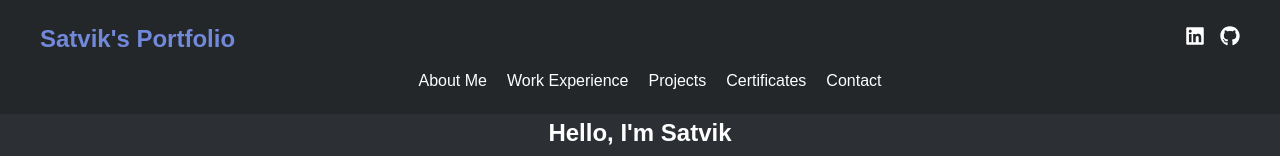
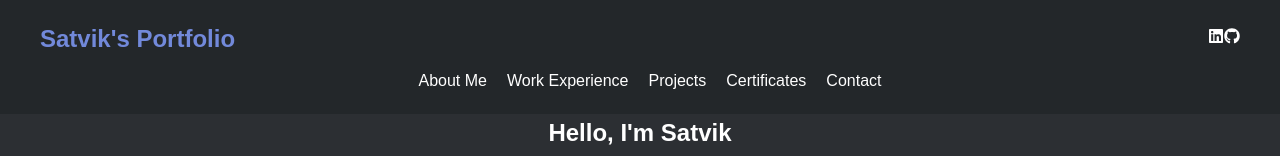
Before and after one commit to satvikgarimella/Mypotfolio, a React (Create React App) app: page / in a window 1280 px wide. Shown: the top 156 px of the page. Built offline with nearby package versions, Linux system fonts and the light colour scheme.

Commit message:
Update App.css

```diff
--- a/src/App.css
+++ b/src/App.css
@@ -20,7 +20,6 @@ body {
   background-color: var(--main-bg-color);
   color: var(--text-color);
   line-height: 1.6;
-  transition: all 0.3s ease;
   text-align: center;
 }
 
@@ -30,7 +29,6 @@ body {
   padding: 20px;
   display: flex;
   flex-direction: column;
-  justify-content: center;
   align-items: center;
 }
 
@@ -70,22 +68,6 @@ body {
   color: var(--accent-color);
 }
 
-/* Social links styling */
-.social-links {
-  display: flex;
-  gap: 15px;
-}
-
-.social-links a {
-  color: var(--text-color);
-  font-size: 20px;
-  transition: color 0.3s ease;
-}
-
-.social-links a:hover {
-  color: var(--accent-color);
-}
-
 /* Projects Section */
 .projects {
   padding: 60px 20px;
@@ -101,23 +83,20 @@ body {
 }
 
 .project-list {
-  display: flex;
-  justify-content: center;
+  display: grid;
+  grid-template-columns: repeat(auto-fit, minmax(300px, 1fr)); /* Grid layout for responsive cards */
   gap: 30px;
-  flex-wrap: wrap;
 }
 
 .project-card {
   background-color: var(--card-bg-color);
   padding: 20px;
-  flex: 1 1 300px; /* Allow cards to grow and shrink while maintaining minimum width */
-  max-width: 400px;
   border-radius: 12px;
   box-shadow: 0 4px 8px rgba(0, 0, 0, 0.2);
   display: flex;
   flex-direction: column;
+  justify-content: space-between; /* Space out content evenly */
   align-items: center;
-  justify-content: space-between; /* Distribute content evenly */
   transition: transform 0.3s ease, box-shadow 0.3s ease;
 }
 
```
